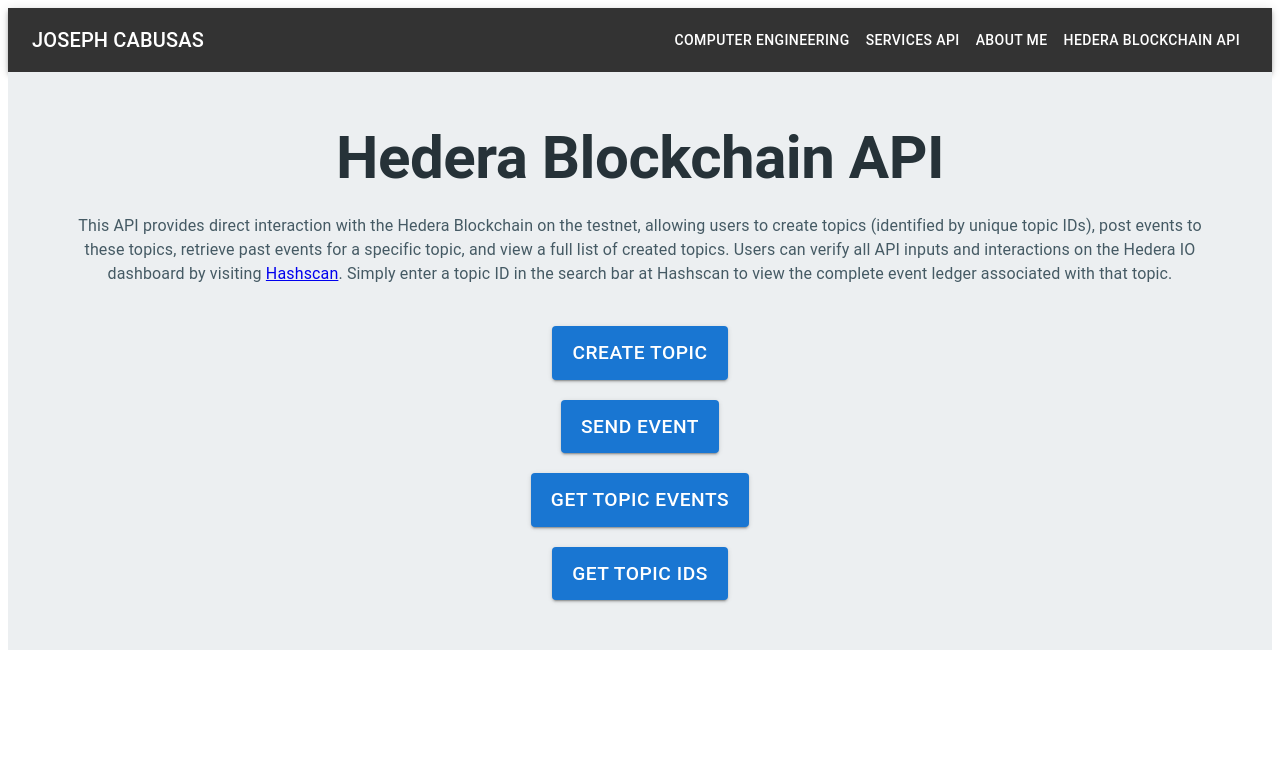
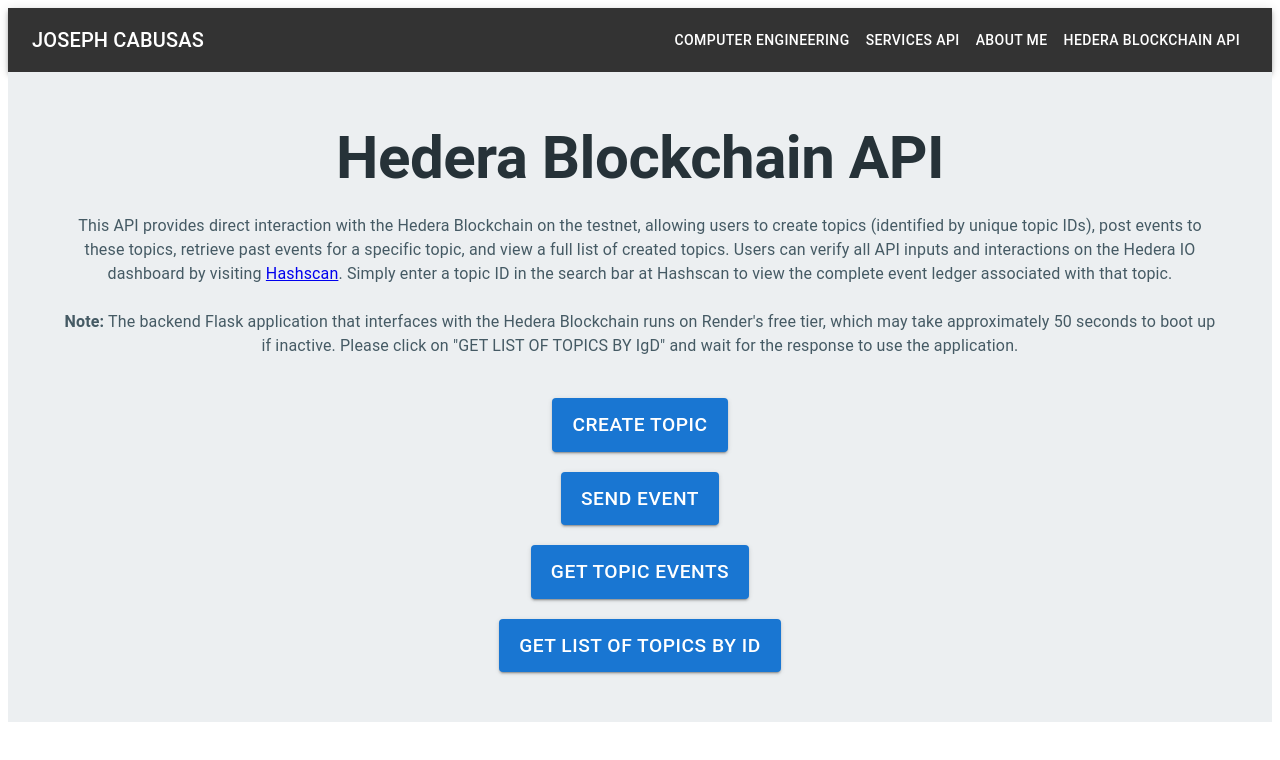
Before and after one commit to jdcabusas/website_Joseph, a React (Create React App) app in the folder frontend/video-player/: page /hedera in a window 1280 px wide. Shown: the top 760 px of the page. Built offline with nearby package versions, Linux system fonts and the light colour scheme.

Commit message:
Added note about inactivty on backend for Hedera service

```diff
--- a/frontend/video-player/src/Hedera.js
+++ b/frontend/video-player/src/Hedera.js
@@ -56,6 +56,8 @@
           </Typography>
           <Typography variant="body1" sx={{ color: '#455a64', textAlign: 'center', marginBottom: '40px' }}>
             This API provides direct interaction with the Hedera Blockchain on the testnet, allowing users to create topics (identified by unique topic IDs), post events to these topics, retrieve past events for a specific topic, and view a full list of created topics. Users can verify all API inputs and interactions on the Hedera IO dashboard by visiting <a href="https://hashscan.io/testnet/dashboard" target="_blank" rel="noopener noreferrer">Hashscan</a>. Simply enter a topic ID in the search bar at Hashscan to view the complete event ledger associated with that topic.
+            <br /><br />
+            <strong>Note:</strong> The backend Flask application that interfaces with the Hedera Blockchain runs on Render's free tier, which may take approximately 50 seconds to boot up if inactive. Please click on "GET LIST OF TOPICS BY IgD" and wait for the response to use the application.
           </Typography>
 
           <Box display="flex" flexDirection="column" alignItems="center" mt={4}>
@@ -69,7 +71,7 @@
               Get Topic Events
             </Button>
             <Button variant="contained" color="primary" onClick={() => handleRequest('get_topic_ids')} sx={{ padding: '10px 20px', fontSize: '1.2rem', marginTop: '20px' }}>
-              Get Topic IDs
+              Get List Of Topics By ID
             </Button>
           </Box>
 
```
